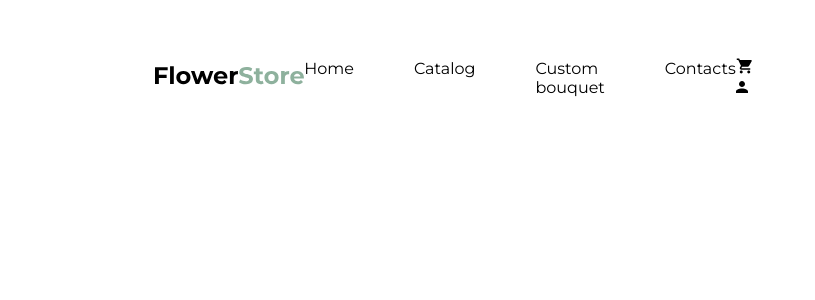
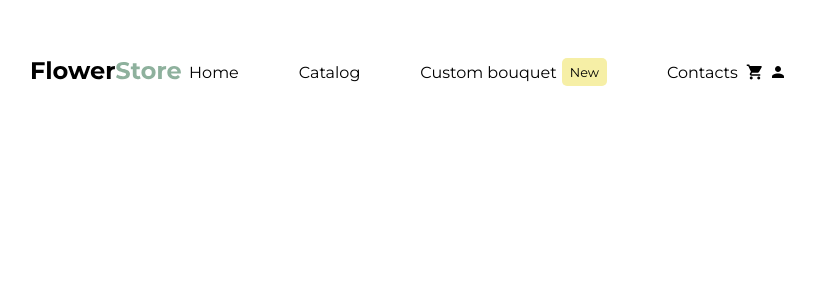
Before and after one commit to rtm-dj/CTPO-WEB, a Vue app in the folder FlowerStore/flowerstore/: page / in a window 1280 px wide. Shown: the top 300 px of the page, without its empty margins (232-1047 px from the left). Built offline with nearby package versions, Linux system fonts and the light colour scheme.

Commit message:
lesson 02 march

```diff
--- a/FlowerStore/flowerstore/src/components/NavBar.vue
+++ b/FlowerStore/flowerstore/src/components/NavBar.vue
@@ -6,13 +6,21 @@
     <div class="buttons">
         <a href="">Home</a>
         <a href="">Catalog</a>
-        <a href="">Custom bouquet</a>
+        <a href="">Custom bouquet
+            <Tag :text="'New'" :color="'#F6EFA6'"/>
+        </a>
         <a href="">Contacts</a>
     </div>
     <div class="actions">
-        <svg width="16" height="16" viewBox="0 0 16 16" fill="none" xmlns="http://www.w3.org/2000/svg">
-            <path d="M12.75 12.5C11.9175 12.5 11.25 13.1675 11.25 14C11.25 14.3978 11.408 14.7794 11.6893 15.0607C11.9706 15.342 12.3522 15.5 12.75 15.5C13.1478 15.5 13.5294 15.342 13.8107 15.0607C14.092 14.7794 14.25 14.3978 14.25 14C14.25 13.1675 13.575 12.5 12.75 12.5ZM0.75 0.5V2H2.25L4.95 7.6925L3.93 9.53C3.8175 9.74 3.75 9.9875 3.75 10.25C3.75 10.6478 3.90804 11.0294 4.18934 11.3107C4.47064 11.592 4.85218 11.75 5.25 11.75H14.25V10.25H5.565C5.51527 10.25 5.46758 10.2302 5.43242 10.1951C5.39725 10.1599 5.3775 10.1122 5.3775 10.0625C5.3775 10.025 5.385 9.995 5.4 9.9725L6.075 8.75H11.6625C12.225 8.75 12.72 8.435 12.975 7.9775L15.66 3.125C15.7125 3.005 15.75 2.8775 15.75 2.75C15.75 2.55109 15.671 2.36032 15.5303 2.21967C15.3897 2.07902 15.1989 2 15 2H3.9075L3.2025 0.5M5.25 12.5C4.4175 12.5 3.75 13.1675 3.75 14C3.75 14.3978 3.90804 14.7794 4.18934 15.0607C4.47064 15.342 4.85218 15.5 5.25 15.5C5.64782 15.5 6.02936 15.342 6.31066 15.0607C6.59196 14.7794 6.75 14.3978 6.75 14C6.75 13.1675 6.075 12.5 5.25 12.5Z" fill="black"/>
-        </svg>
+        <div class="cart-container">
+            <svg @click="showCart = !showCart" width="16" height="16" viewBox="0 0 16 16" fill="none" xmlns="http://www.w3.org/2000/svg">
+                <path d="M12.75 12.5C11.9175 12.5 11.25 13.1675 11.25 14C11.25 14.3978 11.408 14.7794 11.6893 15.0607C11.9706 15.342 12.3522 15.5 12.75 15.5C13.1478 15.5 13.5294 15.342 13.8107 15.0607C14.092 14.7794 14.25 14.3978 14.25 14C14.25 13.1675 13.575 12.5 12.75 12.5ZM0.75 0.5V2H2.25L4.95 7.6925L3.93 9.53C3.8175 9.74 3.75 9.9875 3.75 10.25C3.75 10.6478 3.90804 11.0294 4.18934 11.3107C4.47064 11.592 4.85218 11.75 5.25 11.75H14.25V10.25H5.565C5.51527 10.25 5.46758 10.2302 5.43242 10.1951C5.39725 10.1599 5.3775 10.1122 5.3775 10.0625C5.3775 10.025 5.385 9.995 5.4 9.9725L6.075 8.75H11.6625C12.225 8.75 12.72 8.435 12.975 7.9775L15.66 3.125C15.7125 3.005 15.75 2.8775 15.75 2.75C15.75 2.55109 15.671 2.36032 15.5303 2.21967C15.3897 2.07902 15.1989 2 15 2H3.9075L3.2025 0.5M5.25 12.5C4.4175 12.5 3.75 13.1675 3.75 14C3.75 14.3978 3.90804 14.7794 4.18934 15.0607C4.47064 15.342 4.85218 15.5 5.25 15.5C5.64782 15.5 6.02936 15.342 6.31066 15.0607C6.59196 14.7794 6.75 14.3978 6.75 14C6.75 13.1675 6.075 12.5 5.25 12.5Z" fill="black"/>
+            </svg>
+            <div v-if="showCart" class="cart" >
+                <p>Это наша корзина!</p>
+            </div>
+        </div>
+
         <svg width="12" height="12" viewBox="0 0 12 12" fill="none" xmlns="http://www.w3.org/2000/svg">
             <path d="M6 0C6.79565 0 7.55871 0.31607 8.12132 0.87868C8.68393 1.44129 9 2.20435 9 3C9 3.79565 8.68393 4.55871 8.12132 5.12132C7.55871 5.68393 6.79565 6 6 6C5.20435 6 4.44129 5.68393 3.87868 5.12132C3.31607 4.55871 3 3.79565 3 3C3 2.20435 3.31607 1.44129 3.87868 0.87868C4.44129 0.31607 5.20435 0 6 0ZM6 7.5C9.315 7.5 12 8.8425 12 10.5V12H0V10.5C0 8.8425 2.685 7.5 6 7.5Z" fill="black"/>
         </svg>
@@ -21,14 +29,21 @@
 </template>
 
 <script>
+import Tag from '../components/Tag.vue'; //подключаем (импортируем) наш отдельный компонент Tag
 export default {
+    components: {Tag},
 
+    data(){
+        return{
+            showCart: false,
+        }
+    }
 }
 </script>
 
 <style scoped>
 .main{
-    padding: 50px 30%;
+    padding: 50px 20vw;
     display: flex;
     align-items: center;
     justify-content: space-between;
@@ -42,6 +57,37 @@ export default {
 .buttons a{
     text-decoration: none;
     color: black;
+
+    display: flex;
+    align-items: center;
+    justify-content: center;
+    gap: 5px;
+
+    transition: all .2s ease;
+}
+
+.buttons a:hover{
+    color: #8EB19D;
+}
+
+.actions{
+    display: flex;
+    gap: 10px;
+    align-items: center;
+}
+
+.cart-container{
+    position: relative;
+    display: flex;
+    flex-direction: column;
+    align-items: center;
+}
+
+.cart{
+    background-color: white;
+    filter: drop-shadow(0 0 10px rgb(232, 232, 232));
+    position: absolute;
+    top: 20px;
 }
 
 </style>
--- /dev/null
+++ b/FlowerStore/flowerstore/src/components/Tag.vue
@@ -0,0 +1,29 @@
+<template>
+    <div class="tag" :style="{backgroundColor: color}">
+      <p>{{ text }}</p>
+    </div>
+</template>
+
+<script>
+export default {
+    props: ['text', 'color']
+}
+</script>
+
+<style scoped>
+.tag{
+    width: fit-content;
+    height: 20px;
+    border-radius: 5px;
+    padding: 4px 8px;
+
+    display: flex;
+    align-items: center;
+    justify-content: center;
+}
+
+.tag p{
+    margin: 0;
+    font-size: 0.8rem;
+}
+</style>
```
